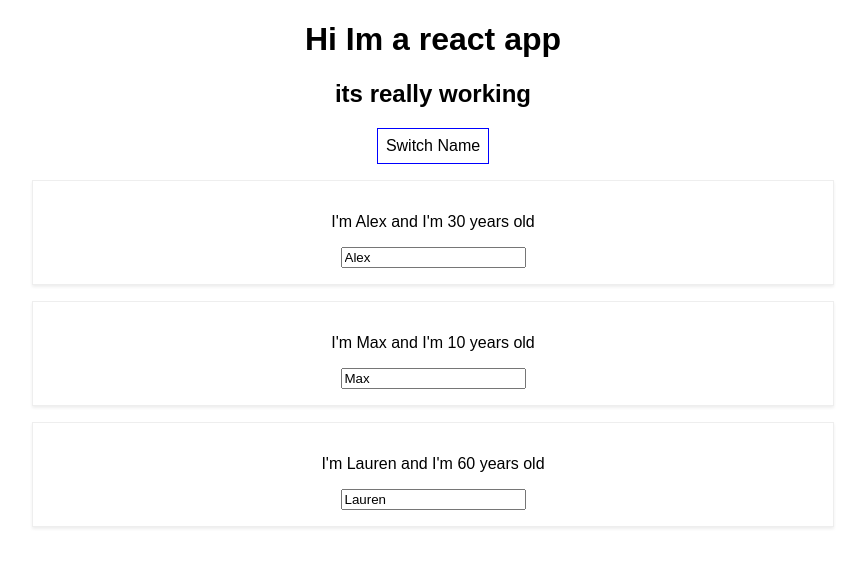
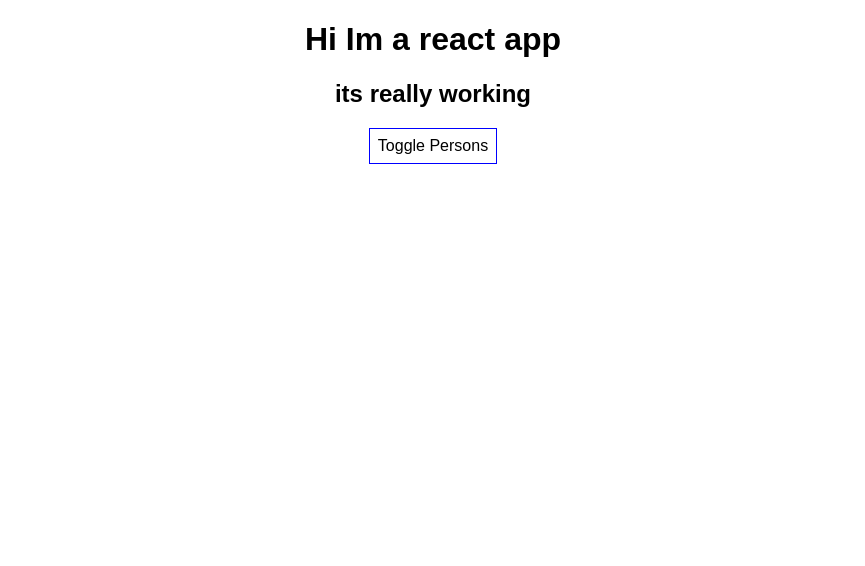
Before and after one commit to Lix311/ReactBurger, a React (Create React App) app: page / in a window 1280 px wide. Shown: the top 566 px of the page, without its empty margins (207-1072 px from the left). Built offline with nearby package versions, Linux system fonts and the light colour scheme.

Commit message:
dynamic content clean

```diff
--- a/src/App.js
+++ b/src/App.js
@@ -8,7 +8,8 @@
       { name: "Alex", age: 30},
       { name: "Max", age: 10},
       { name: "Lauren", age: 60}
-     ]
+     ],
+     showPersons: false
   }
 
   switchNameHandler = (newName) => {
@@ -30,6 +31,10 @@
   })
   }
 
+  togglePersonsHandler = () => {
+    this.setState({showPersons: !this.state.showPersons})
+  }
+
 
 
   render() {
@@ -41,25 +46,35 @@
       cursor: 'pointer'
     };
 
+    let persons = null;
+
+    if (this.state.showPersons){
+      persons = (
+      <div>
+        <Person
+          name={this.state.persons[0].name}
+          age={this.state.persons[0].age}
+          click={this.switchNameHandler.bind(this, 'Alex')}/>
+        <Person
+          changed={this.switchPersonsName}
+          name={this.state.persons[1].name}
+          age={this.state.persons[1].age} />
+        <Person
+          name={this.state.persons[2].name}
+          age={this.state.persons[2].age} />
+      </div>
+      );
+    }
+// keep it clean below
     return (
   <div className="App">
     <h1>Hi Im a react app</h1>
     <h2>its really working</h2>
     <button
       style={style}
-      onClick={this.switchNameHandler.bind(this, 'Alexander')}>Switch Name
+      onClick={this.togglePersonsHandler}>Toggle Persons
     </button>
-    <Person
-      name={this.state.persons[0].name}
-      age={this.state.persons[0].age}
-      click={() => this.switchNameHandler('Alex')}/>
-    <Person
-      changed={this.switchPersonsName}
-      name={this.state.persons[1].name}
-      age={this.state.persons[1].age} />
-    <Person
-      name={this.state.persons[2].name}
-      age={this.state.persons[2].age} />
+    {persons}
   </div>
   );
   }
```
